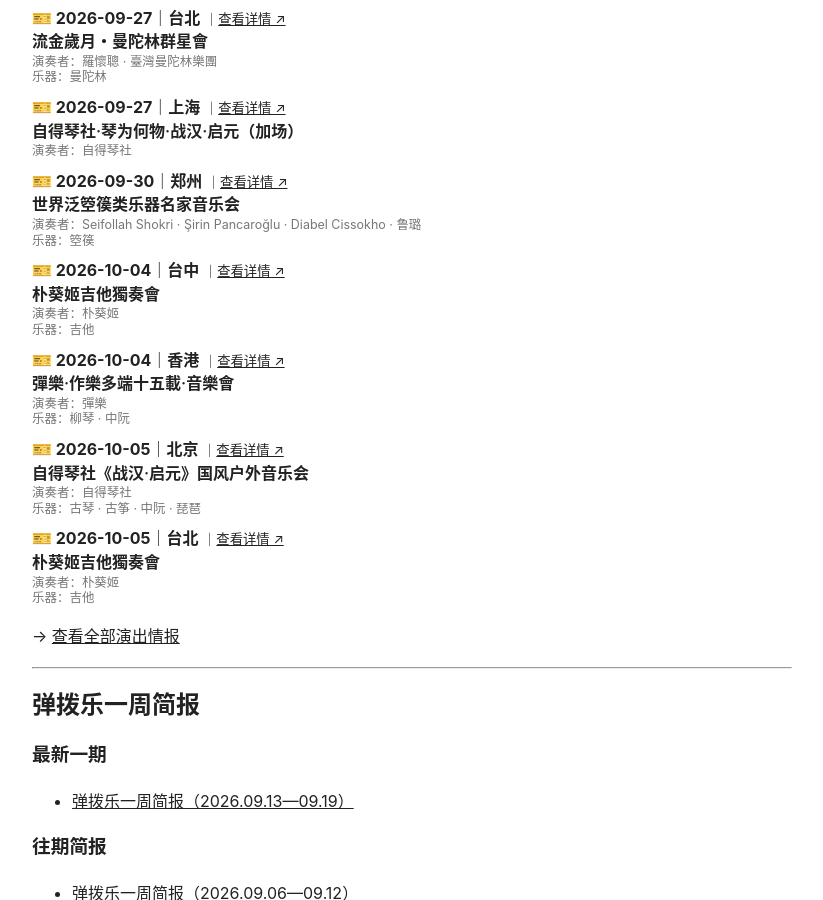
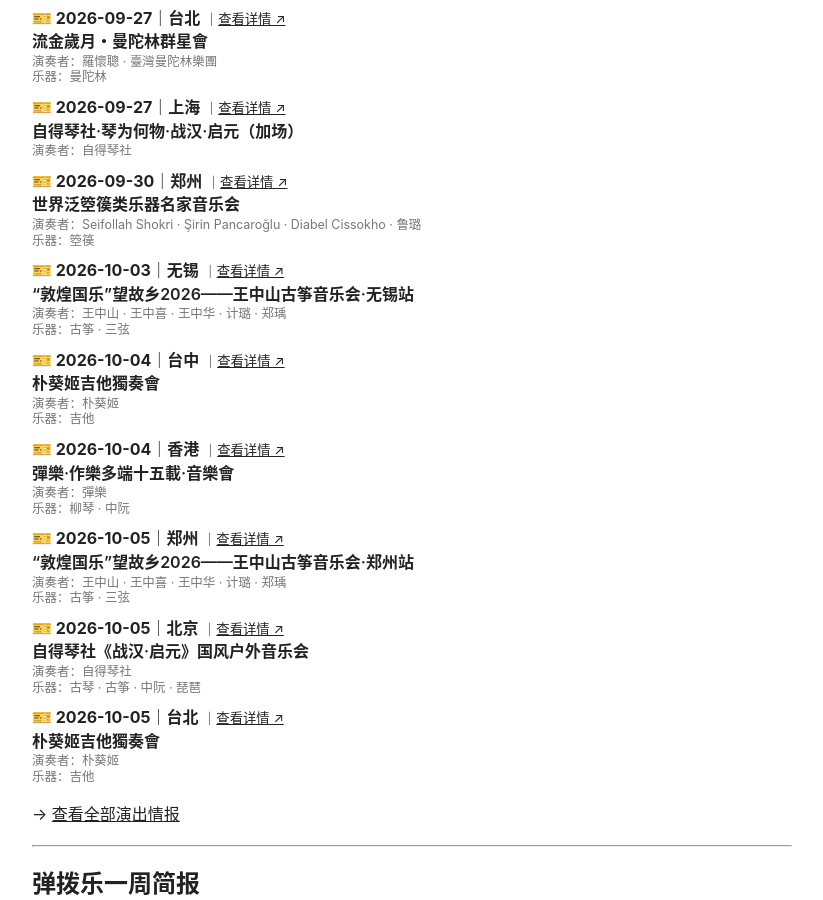
Before and after one commit to KeenKwok/boxianji, a Jekyll site: the page built from index.md, in a window 1280 px wide and 900 px high, scrolled down 812 px. Shown: the whole window, without its empty margins (228-1051 px from the left). Built offline with Jekyll 4.4.1, drawn with Linux system fonts in a browser that asks for light colours.

Commit message:
更新 attention.yml

```diff
--- a/_data/attention.yml
+++ b/_data/attention.yml
@@ -1,3 +1,33 @@
+- id: "20261005-zhengzhou-wangzhongshan-wangguxiang-2026"
+  date: "2026-10-05"
+  city: "郑州"
+  title: "“敦煌国乐”望故乡2026——王中山古筝音乐会·郑州站"
+  performers:
+    - "王中山"
+    - "王中喜"
+    - "王中华"
+    - "计璐"
+    - "郑瑀"
+  instruments:
+    - "古筝"
+    - "三弦"
+  link: "https://mp.weixin.qq.com/s/_w0aDEerSv7WRbnxvzQ6Vw"
+
+- id: "20261003-wuxi-wangzhongshan-wangguxiang-2026"
+  date: "2026-10-03"
+  city: "无锡"
+  title: "“敦煌国乐”望故乡2026——王中山古筝音乐会·无锡站"
+  performers:
+    - "王中山"
+    - "王中喜"
+    - "王中华"
+    - "计璐"
+    - "郑瑀"
+  instruments:
+    - "古筝"
+    - "三弦"
+  link: "https://mp.weixin.qq.com/s/_w0aDEerSv7WRbnxvzQ6Vw"
+
 - id: "20261005-beijing-zideqinshe-zhanhan-qiyuan-outdoor"
   date: "2026-10-05"
   city: "北京"
```
